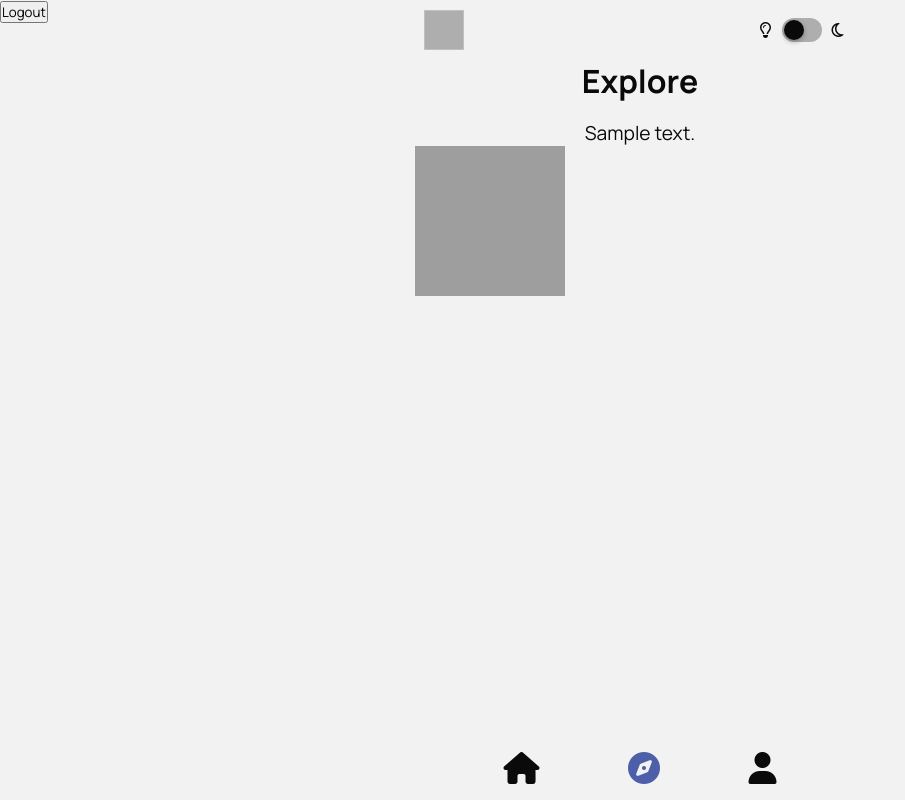
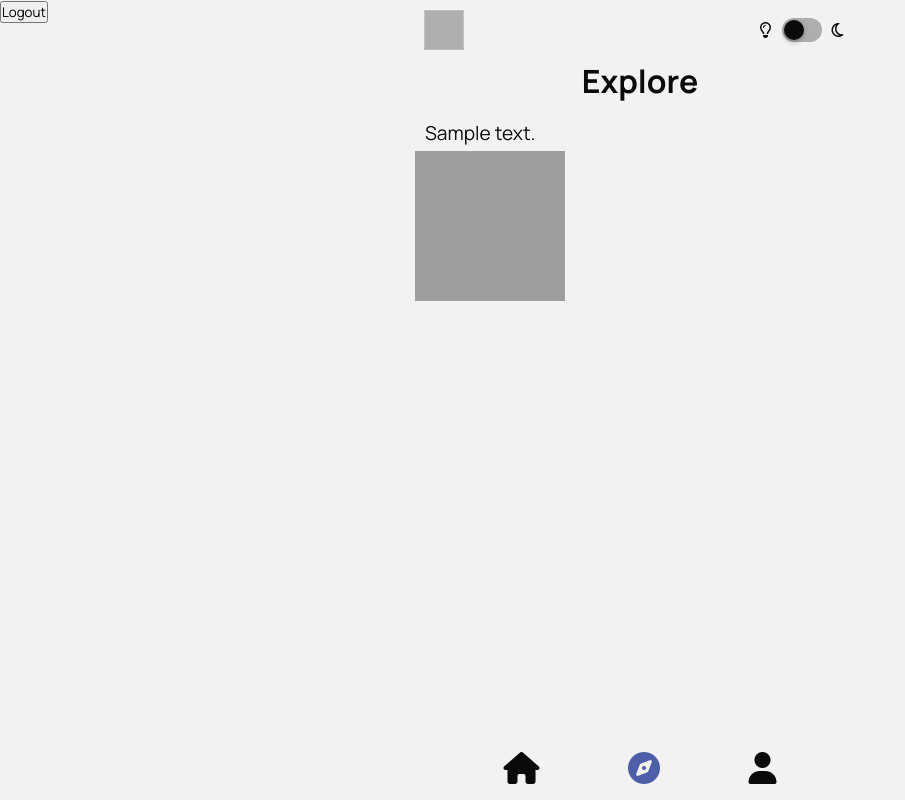
Before and after one commit to pedvel/photo_quiz, a Django app: page /explore/ in a window 1280 px wide. Shown: the whole page, without its empty margins (0-905 px from the left). Run offline with Django 5.2, Linux system fonts and the light colour scheme; a user stored in the database is signed in; tables that the repository leaves empty hold one stand-in row (values such as "Sample post"); some libraries are stand-ins or nearby versions; grey boxes are pictures that could not be loaded.

Commit message:
Explore bug fix

```diff
--- a/v1/templates/explore.html
+++ b/v1/templates/explore.html
@@ -21,7 +21,7 @@
 
         </nav>
     </header>
-    <main class="mainPhoto">
+    <main class="mainPhoto explore">
             <h1>Explore</h1>
             <div>
                 {% for quiz_content, images in pics %}
```
